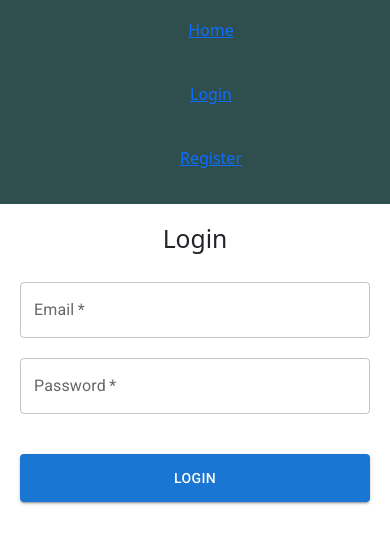
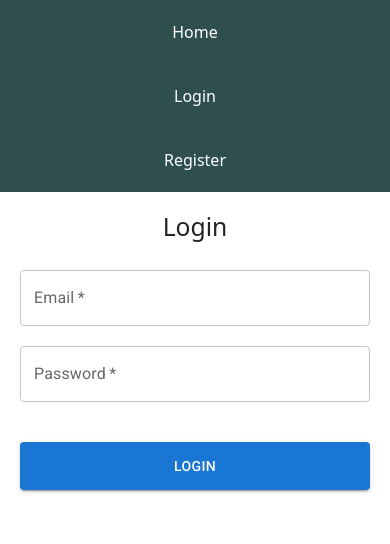
Before and after one commit to locedu/spacecamp, a React (Vite) app: page /login in a window 390 px wide. Shown: the top 544 px of the page. Built offline with nearby package versions, Linux system fonts and the light colour scheme.

Commit message:
sidebar, navbar (css refactor)

```diff
--- a/src/components/Navbar.jsx
+++ b/src/components/Navbar.jsx
@@ -1,11 +1,10 @@
-// src/components/Navbar.jsx
 import React from 'react';
 import { Link } from 'react-router-dom';
 import { useSelector, useDispatch } from 'react-redux';
-import '../styles/navbar.css';
+import styles from '../styles/Navbar.module.css'; // ✅ Import updated CSS module
 
 function Navbar() {
-  const token = useSelector((state) => state.auth.token); // Check if the user is authenticated
+  const token = useSelector((state) => state.auth.token);
   const dispatch = useDispatch();
 
   const handleLogout = () => {
@@ -13,16 +12,18 @@ function Navbar() {
   };
 
   return (
-    <nav className="navbar">
-      <ul>
+    <nav className={styles.navbar}>
+      <ul className={styles.navList}>
         {!token ? (
           <>
-            <li><Link to="/">Home</Link></li>
-            <li><Link to="/login">Login</Link></li>
-            <li><Link to="/register">Register</Link></li>
+            <li className={styles.navItem}><Link to="/" className={styles.navLink}>Home</Link></li>
+            <li className={styles.navItem}><Link to="/login" className={styles.navLink}>Login</Link></li>
+            <li className={styles.navItem}><Link to="/register" className={styles.navLink}>Register</Link></li>
           </>
         ) : (
-          <li><button onClick={handleLogout}>Logout</button></li>
+          <li className={styles.navItem}>
+            <button onClick={handleLogout} className={styles.logoutButton}>Logout</button>
+          </li>
         )}
       </ul>
     </nav>
--- a/src/components/Sidebar.jsx
+++ b/src/components/Sidebar.jsx
@@ -1,56 +1,58 @@
 import React, { useState } from "react";
-import { useDispatch, useSelector } from "react-redux";  // Add useSelector to get user info from store
+import { useDispatch, useSelector } from "react-redux";
 import { Link } from "react-router-dom";
 import { Button, ButtonGroup } from "react-bootstrap";
-import { setSelectedUserId } from "../features/profile/profileSlice";  // Import action to update selectedUserId
-import "../styles/sidebar.css";
+import { setSelectedUserId } from "../features/profile/profileSlice";
+import styles from "../styles/Sidebar.module.css"; // ✅ Import CSS module
 
 function Sidebar() {
   const dispatch = useDispatch();
-  const userId = useSelector((state) => state.auth.user?.id);  // Get the authenticated user's ID from the store
+  const userId = useSelector((state) => state.auth.user?.id);
 
-  // Handle profile click to update selectedUserId
   const handleProfileClick = () => {
     dispatch(setSelectedUserId(userId));
   };
 
-  // Handle logout action
   const handleLogout = () => {
-    dispatch({ type: "auth/logout" });  // Assuming the logout action resets the user state
+    dispatch({ type: "auth/logout" });
     localStorage.removeItem("token");
   };
 
   return (
-    <div className="sidebar">
-      <Button as={Link} to="/dashboard" variant="primary" size="sm" className="sidebar-button mb-3">
+    <div className={styles.sidebar}>
+      <Button as={Link} to="/dashboard" variant="primary" size="sm" className={styles.sidebarButton}>
         Dashboard
       </Button>
 
       <ButtonGroup vertical className="w-100">
-        {/* Update the "My Profile" button to dispatch the action and update the Redux state */}
         <Button
           variant="primary"
           size="sm"
-          className="sidebar-button"
-          onClick={handleProfileClick}  // Handle profile click
+          className={styles.sidebarButton}
+          onClick={handleProfileClick}
         >
           My Profile
         </Button>
-        <Button as={Link} to="posts" variant="primary" size="sm" className="sidebar-button">
+        <Button as={Link} to="posts" variant="primary" size="sm" className={styles.sidebarButton}>
           Feed
         </Button>
-        <Button as={Link} to="notifications" variant="primary" size="sm" className="sidebar-button">
+        <Button as={Link} to="notifications" variant="primary" size="sm" className={styles.sidebarButton}>
           Notifications
         </Button>
-        <Button as={Link} to="activity" variant="primary" size="sm" className="sidebar-button">
+        <Button as={Link} to="activity" variant="primary" size="sm" className={styles.sidebarButton}>
           Activity
         </Button>
-        <Button as={Link} to="friends" variant="primary" size="sm" className="sidebar-button">
+        <Button as={Link} to="friends" variant="primary" size="sm" className={styles.sidebarButton}>
           Friends
         </Button>
       </ButtonGroup>
 
-      <Button variant="primary" size="sm" className="sidebar-button logout-button" onClick={handleLogout}>
+      <Button
+        variant="primary"
+        size="sm"
+        className={styles.logoutButton}
+        onClick={handleLogout}
+      >
         Logout
       </Button>
     </div>
--- a/src/styles/Activity.module.css
+++ b/src/styles/Activity.module.css
@@ -46,6 +46,7 @@
 /* Activity Rows */
 .activityRow {
     border-bottom: 1px solid #ddd;
+    font-size: 14px;
 }
 
 .activityRow:nth-child(even) {
--- /dev/null
+++ b/src/styles/Navbar.module.css
@@ -0,0 +1,87 @@
+/* src/styles/Navbar.module.css */
+
+/* Navbar container */
+.navbar {
+    display: flex;
+    justify-content: flex-end; /* Align items to the right */
+    align-items: center;
+    background-color: #2f4f4f;
+    padding: 10px 20px;
+    width: 100%;
+}
+
+/* Navigation list */
+.navList {
+    display: flex;
+    list-style-type: none;
+    gap: 20px;
+    padding: 0;
+    margin: 0;
+    align-items: center;
+}
+
+/* Navigation item */
+.navItem {
+    display: inline-block;
+}
+
+/* Navigation links */
+.navLink {
+    color: white;
+    text-decoration: none;
+    padding: 10px 20px;
+    /* border-radius: 5px; */
+    display: flex;
+    align-items: center;
+    justify-content: center;
+    /* transition: background-color 0.3s ease; */
+}
+
+/* Ensures visited links remain white */
+.navLink:visited {
+    color: white;
+}
+
+/* Remove hover effect */
+.navLink:hover {
+    background-color: transparent;
+    color: white;
+}
+
+/* Active link */
+.navLink:active {
+    color: white;
+}
+
+/* Logout button */
+.logoutButton {
+    padding: 10px 20px;
+    background-color: transparent;
+    color: white;
+    border: none;
+    cursor: pointer;
+}
+
+/* Logout button hover effect */
+.logoutButton:hover {
+    background-color: transparent;
+    color: white;
+}
+
+/* Mobile responsiveness */
+@media (max-width: 768px) {
+    .navbar {
+        flex-direction: column;
+        align-items: flex-start;
+    }
+
+    .navList {
+        flex-direction: column;
+        width: 100%;
+    }
+
+    .navItem {
+        width: 100%;
+        text-align: left;
+    }
+}
--- /dev/null
+++ b/src/styles/Sidebar.module.css
@@ -0,0 +1,28 @@
+/* src/styles/Sidebar.module.css */
+
+/* Sidebar container */
+.sidebar {
+    width: 20%;
+    padding: 1em;
+    background-color: #eaeaea !important;
+    /* border-radius: 0.5em !important; */
+    margin: 1em;
+    box-sizing: border-box;
+}
+
+/* Sidebar buttons */
+.sidebarButton {
+    width: 100%;
+    margin: 0;
+}
+
+/* Logout button */
+.logoutButton {
+    margin-top: 15px;
+}
+
+/* Logout button hover effect */
+.logoutButton:hover {
+    background-color: #0056b3;
+    border-color: #0056b3;
+}
```
